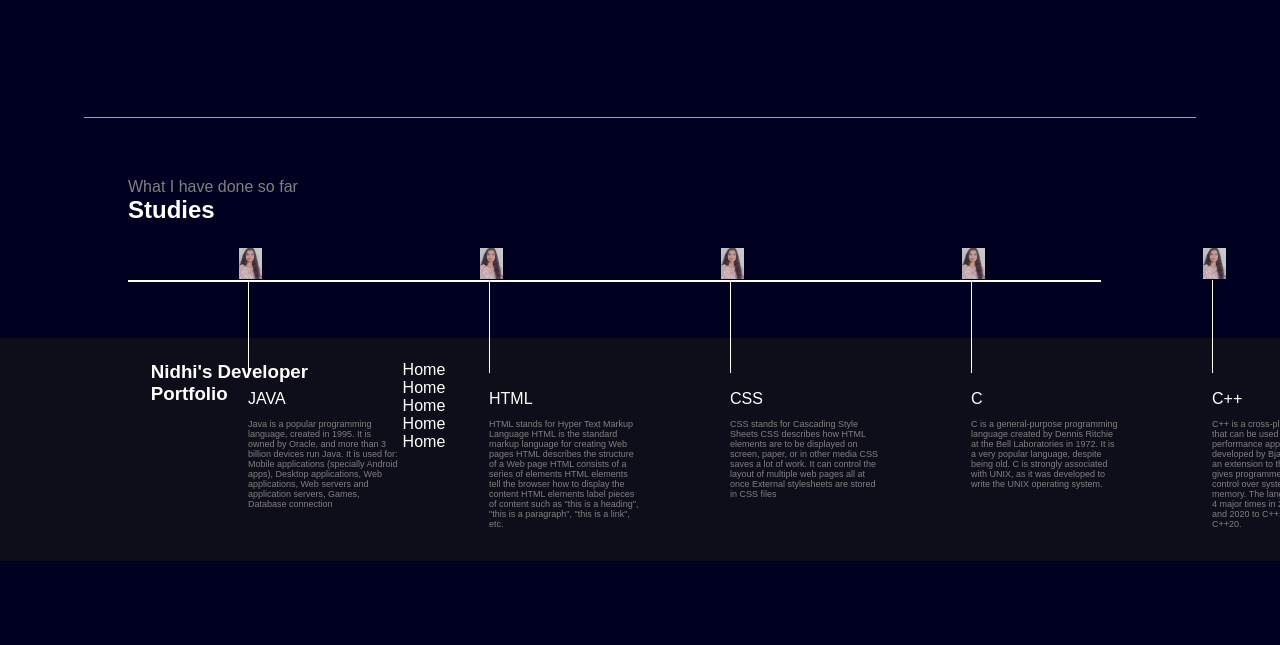
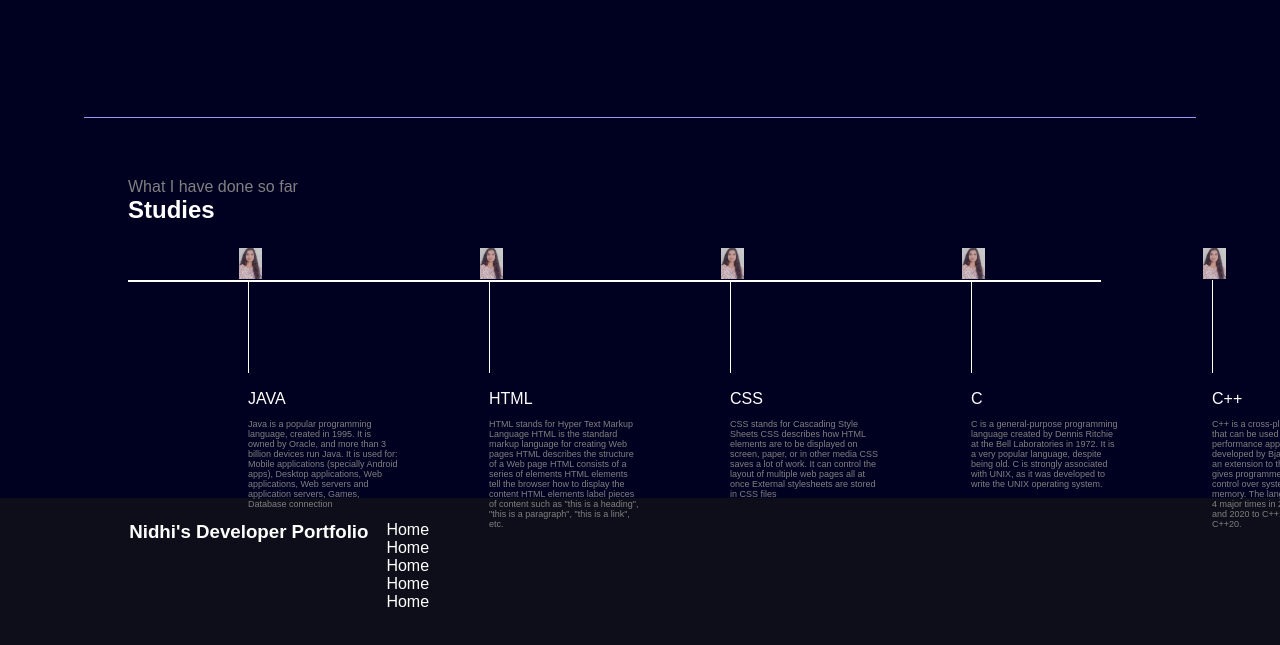
Before and after one commit to nidhi13kumari/portfolio, a plain HTML site: page index.html in a window 1280 px wide. Shown: the part 641-1286 px from the top of the page. Before the commit the page ends 1202 px from the top, so only its background shows below. Drawn offline with nearby package versions, Linux system fonts and the light colour scheme.

Commit message:
Update index.html

```diff
--- a/index.html
+++ b/index.html
@@ -94,6 +94,7 @@
               .secondSection{
                 max-width: 80vw;
                 margin: auto;
+                height: 40vh;
               }
               .secondsection h1{
                 font-size: 1.9rem;
@@ -144,7 +145,7 @@
               list-style: none;
             }
             .footer > div{
-              width: 223px;
+              width: 250px;
             }
 
     </style>
```
